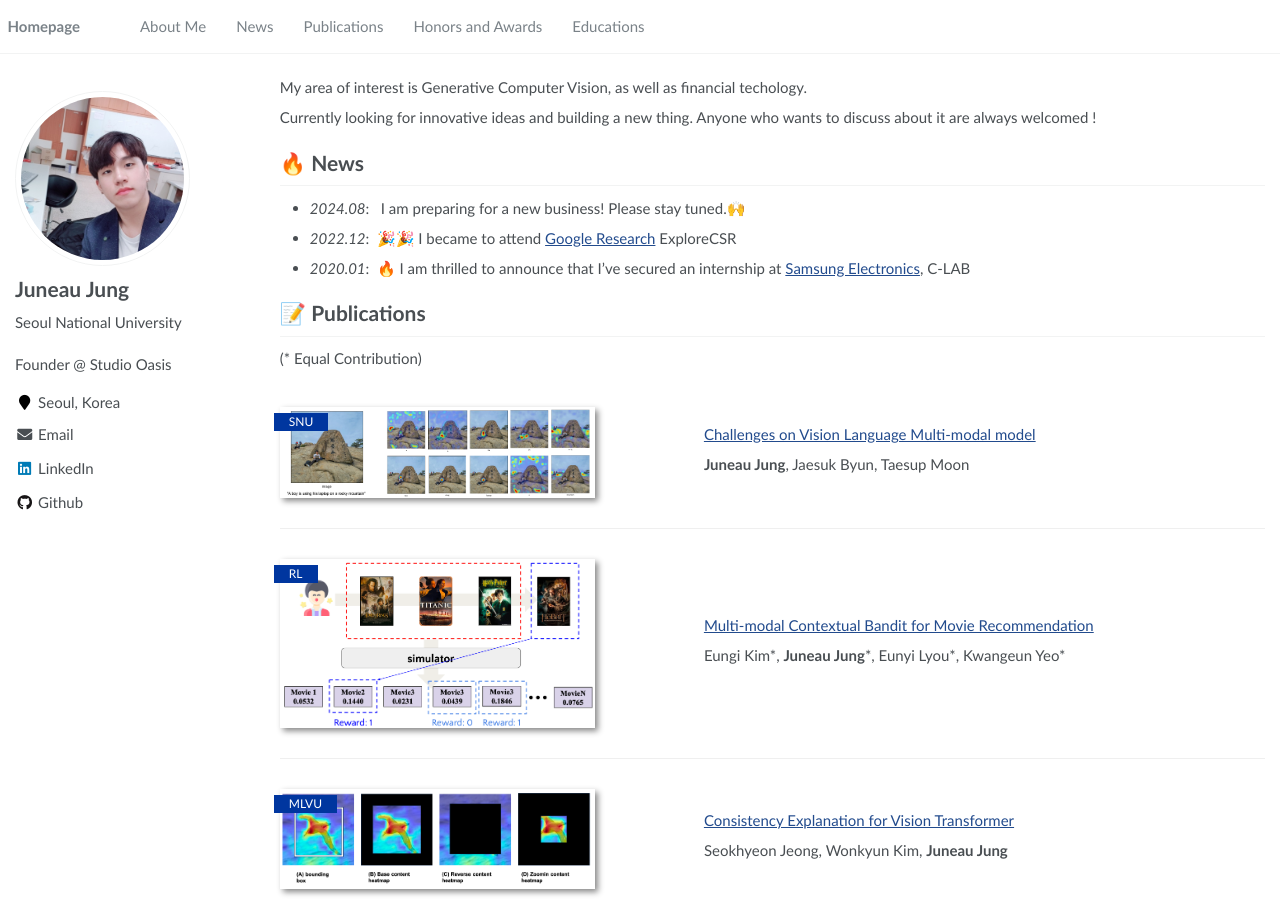
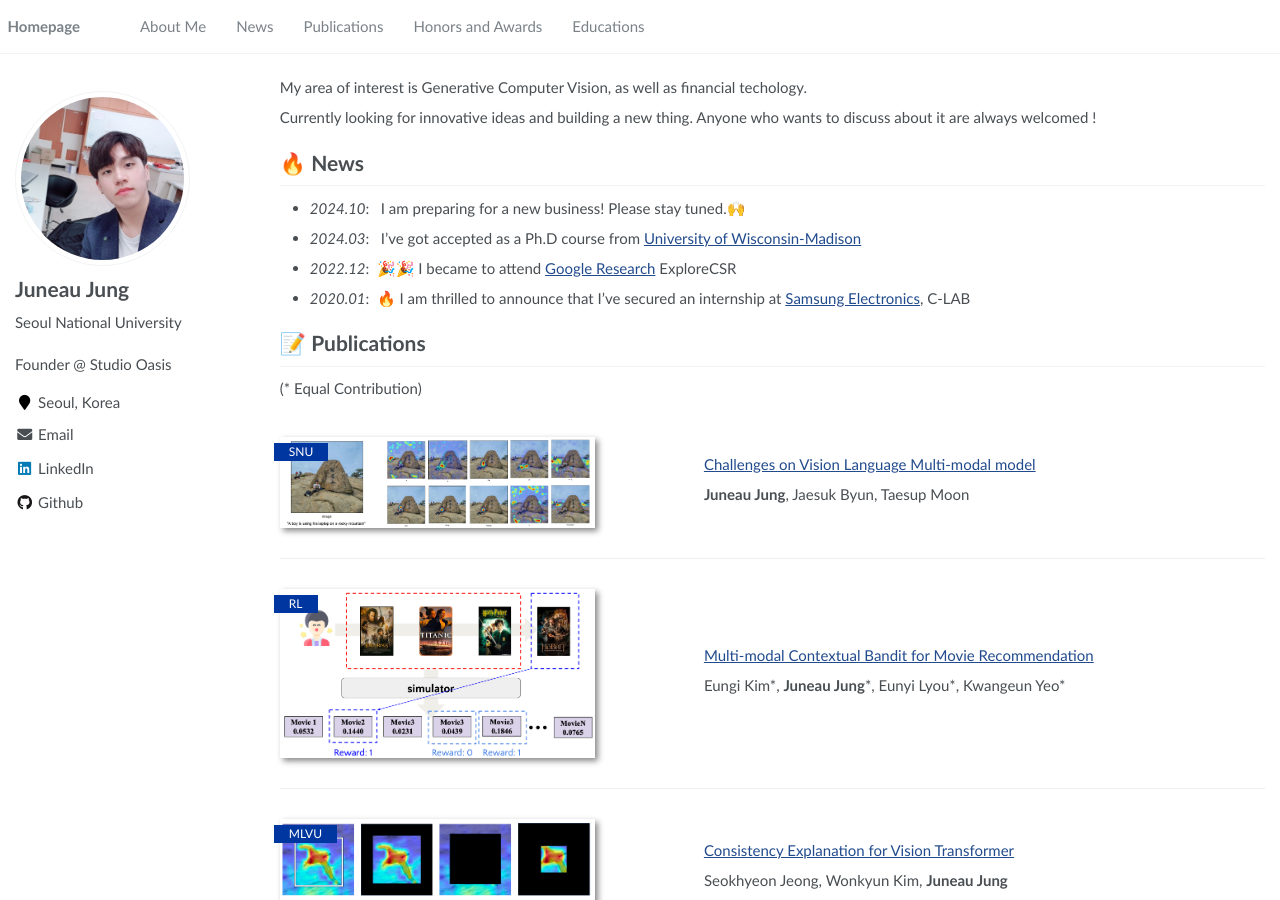
Before and after one commit to zzuno/zzuno.github.io, a Jekyll site: the page built from _pages/about.md, in a window 1280 px wide and 900 px high. Built offline with Jekyll 4.4.1, drawn with Linux system fonts in a browser that asks for light colours.

Commit message:
news updated

```diff
--- a/_pages/about.md
+++ b/_pages/about.md
@@ -24,7 +24,8 @@ Currently looking for innovative ideas and building a new thing. Anyone who want
 
 # 🔥 News
 
-- _2024.08_: &nbsp; I am preparing for a new business! Please stay tuned.🙌
+- _2024.10_: &nbsp; I am preparing for a new business! Please stay tuned.🙌
+- _2024.03_: &nbsp; I've got accepted as a Ph.D course from [University of Wisconsin-Madison](https://www.wisc.edu)
 - _2022.12_: &nbsp;🎉🎉 I became to attend [Google Research](https://research.google/) ExploreCSR
 - _2020.01_: &nbsp;🔥 I am thrilled to announce that I’ve secured an internship at [Samsung Electronics](https://www.samsung.com/sec/), C-LAB
 
```
